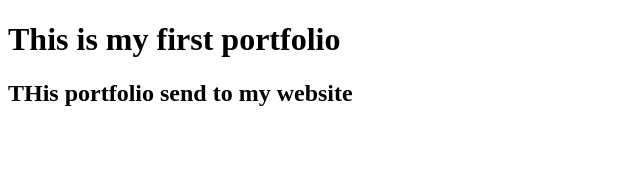
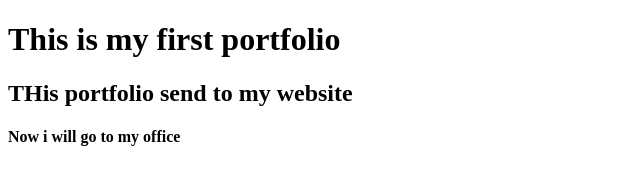
Before and after one commit to nooralam93/my-portfolio, a plain HTML site: page index.html in a window 1280 px wide. Shown: the whole page, without its empty margins (0-640 px from the left). Drawn offline with Linux system fonts and the light colour scheme.

Commit message:
send to my portfolio

```diff
--- a/index.html
+++ b/index.html
@@ -8,6 +8,7 @@
 <body>
     <h1>This is my first portfolio</h1>
     <h2>THis portfolio send to my website</h2>
+    <h4>Now i will go to my office</h4>
 
 </body>
 </html>
```
